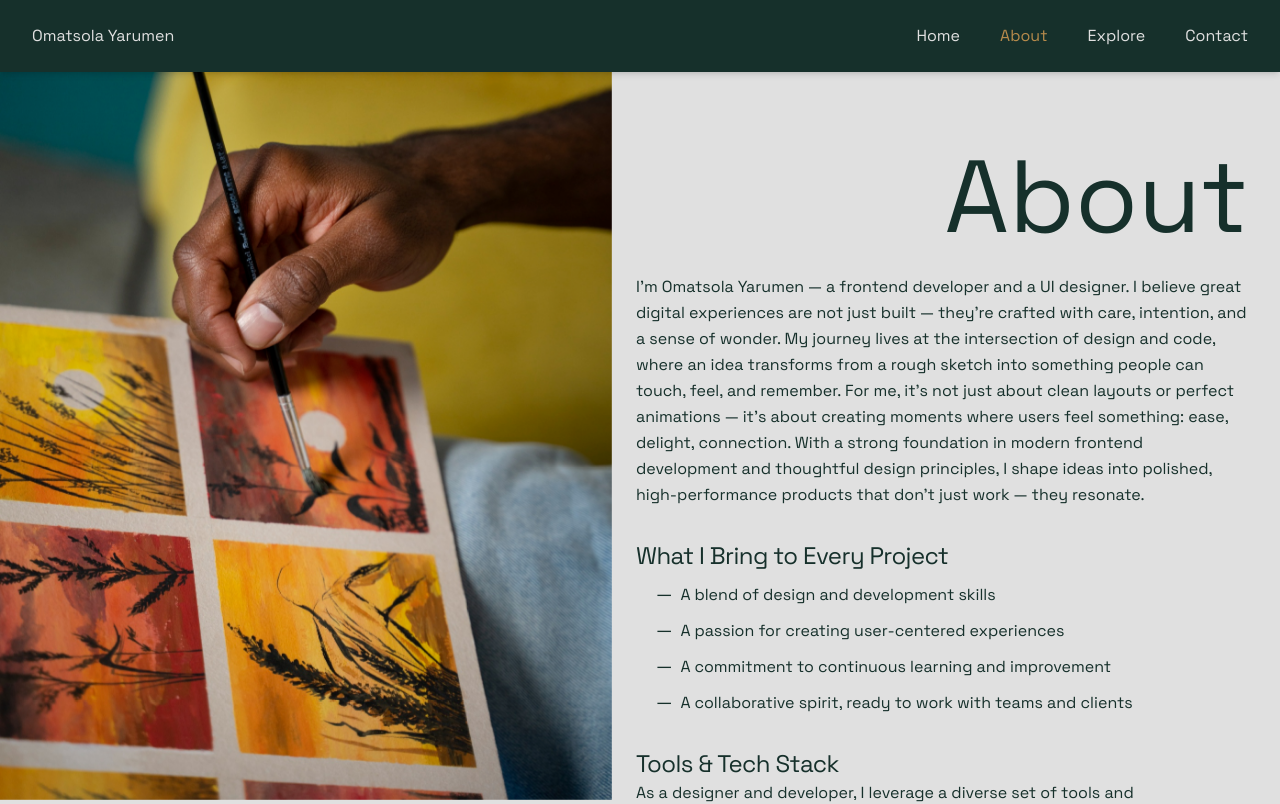
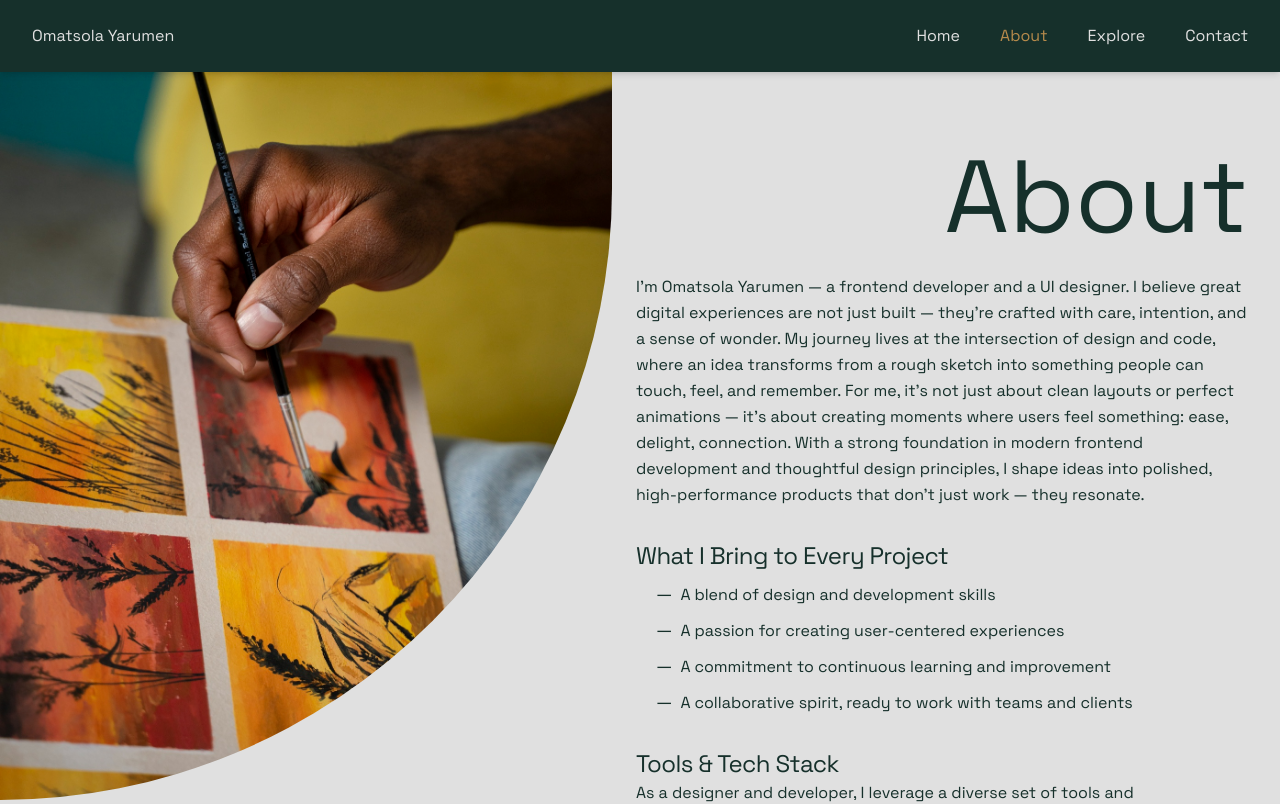
Before and after one commit to Omat-hub/omatsola_portfolio, a React (Vite) app: page /about in a window 1280 px wide. Shown: the top 804 px of the page. Built offline with nearby package versions, Linux system fonts and the light colour scheme.

Commit message:
about img revamped

```diff
--- a/src/screens/About.jsx
+++ b/src/screens/About.jsx
@@ -99,7 +99,8 @@ const About = () => {
           <img
             src="images/2150170514.jpg"
             alt="artist painting paper"
-            className="w-full h-1/2 md:h-screen object-cover"
+            className="w-full h-1/2 md:h-screen object-cover hidden md:block rounded-br-full "
+            loading="lazy"
           />
         </aside>
       </article>
--- a/src/screens/Contact.jsx
+++ b/src/screens/Contact.jsx
@@ -13,6 +13,7 @@ const Contact = () => {
         <img
           src="/images/portfolioimg.jpeg"
           alt="Omatsola Yarumen"
+          loading="lazy"
           className="w-full  mt-15 object-cover h-[450px] md:mt-0 md:h-[520px] rounded-4xl shadow-lg"
         />
       </figure>
```
